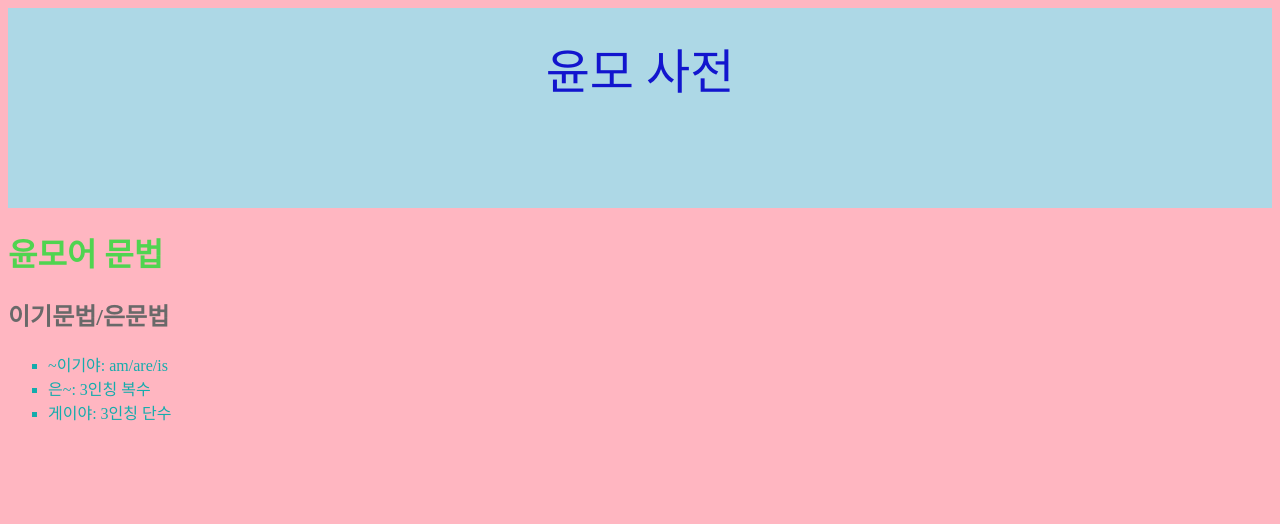
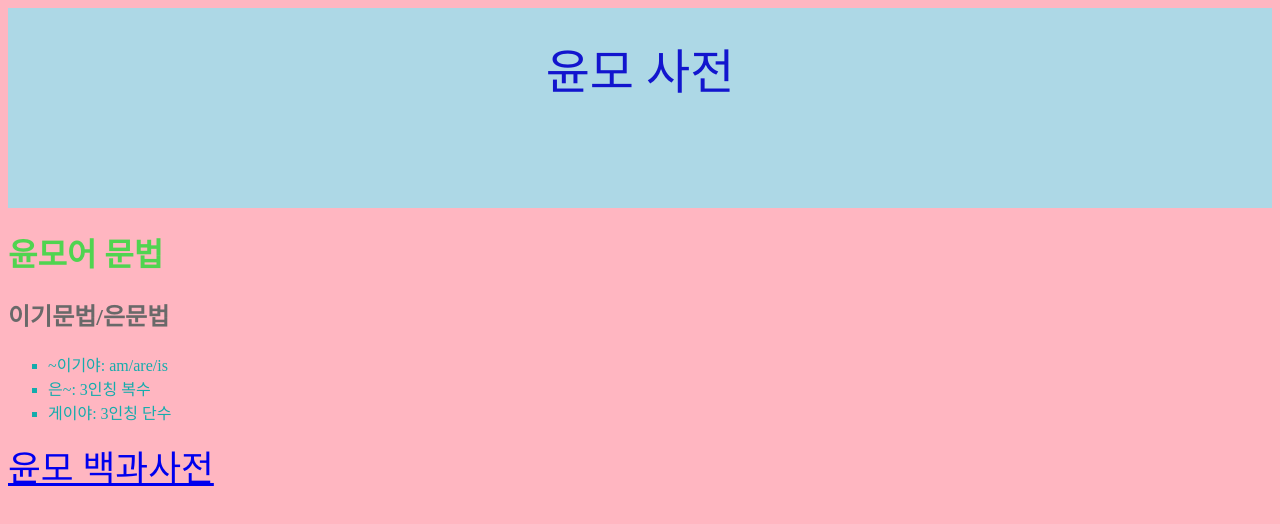
Before and after one commit to yunmo2847/yunmo-language, a plain HTML site: page index.html in a window 1280 px wide. Drawn offline with Linux system fonts and the light colour scheme.

Commit message:
Update index.html

```diff
--- a/index.html
+++ b/index.html
@@ -18,5 +18,6 @@
         <li>은~: 3인칭 복수</li>
         <li>게이야: 3인칭 단수</li>
     </ul>
+    <div style="color:rgba(255, 228, 196, 0);font-size: 223%;"><a href="yunmo_encyclopedia.html">윤모 백과사전</a></div>
 </body>
 </html>
```
